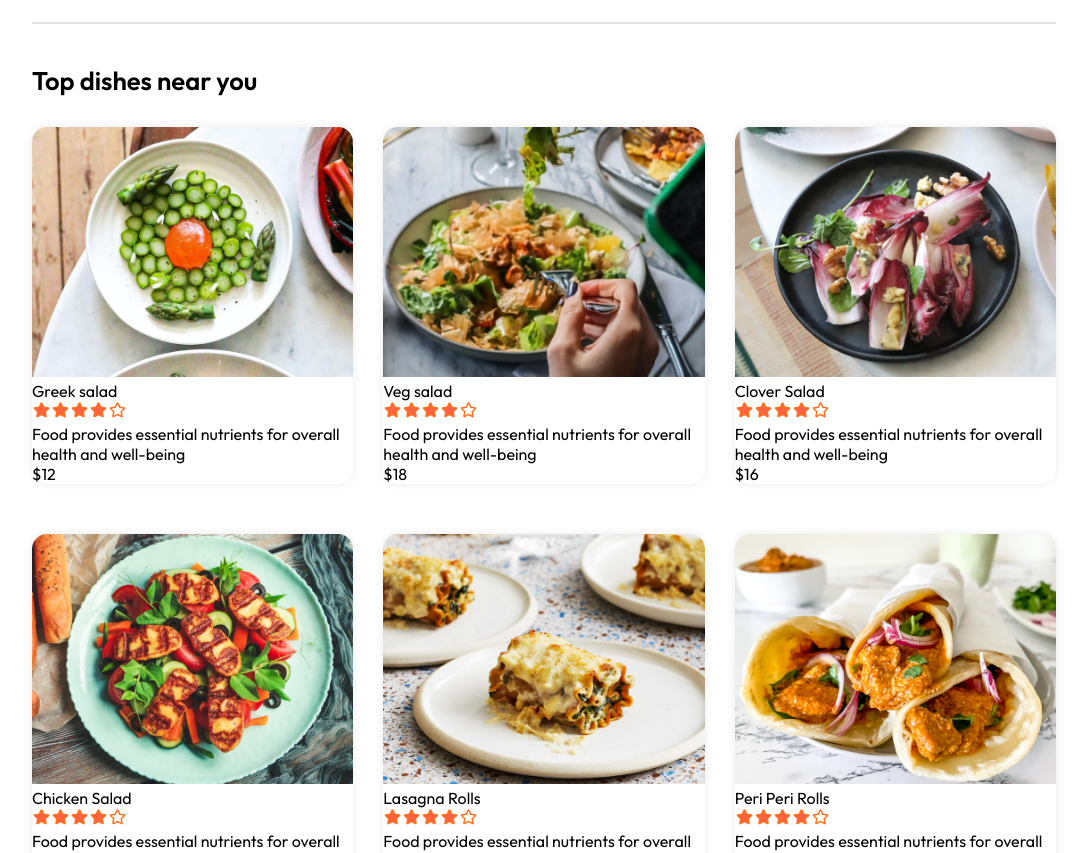
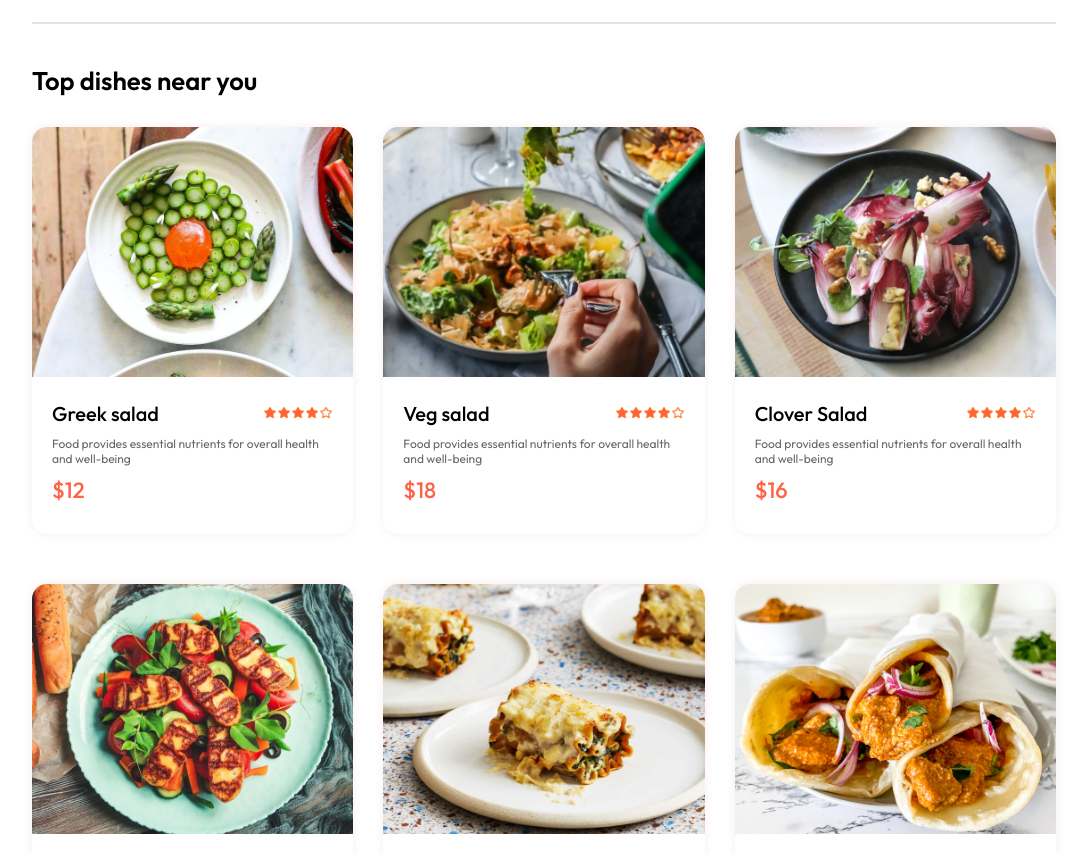
Before and after one commit to wlaurentec/food-delivery-fronted, a React (Vite) app: page / in a window 1280 px wide. Shown: the part 900-1753 px from the top of the page, without its empty margins (96-1183 px from the left). Built offline with nearby package versions, Linux system fonts and the light colour scheme.

Commit message:
add FoodItem styles

```diff
--- a/src/components/FoodDisplay/FoodDisplay.css
+++ b/src/components/FoodDisplay/FoodDisplay.css
@@ -14,3 +14,35 @@
   gap: 30px;
   row-gap: 50px;
 }
+
+.food-item-info {
+  padding: 20px;
+}
+
+.food-item-name-rating {
+  display: flex;
+  justify-content: space-between;
+  align-items: center;
+  margin-bottom: 10px;
+}
+
+.food-item-name-rating p {
+  font-size: 20px;
+  font-weight: 500;
+}
+
+.food-item-name-rating img {
+  width: 70px;
+}
+
+.food-item-desc {
+  color: #676767;
+  font-size: 12px;
+}
+
+.food-item-price {
+  color: tomato;
+  font-size: 22px;
+  font-weight: 500;
+  margin: 10px 0;
+}
--- a/src/components/FoodItem/FoodItem.css
+++ b/src/components/FoodItem/FoodItem.css
@@ -2,7 +2,7 @@
   width: 100%;
   margin: auto;
   border-radius: 15px;
-  box-shadow: 0px 0px 10px #00000015;
+  box-shadow: 0px 0px 10px #d40e0e15;
   transition: 0.3s;
   animation: fadeIn 1s;
 }
```
